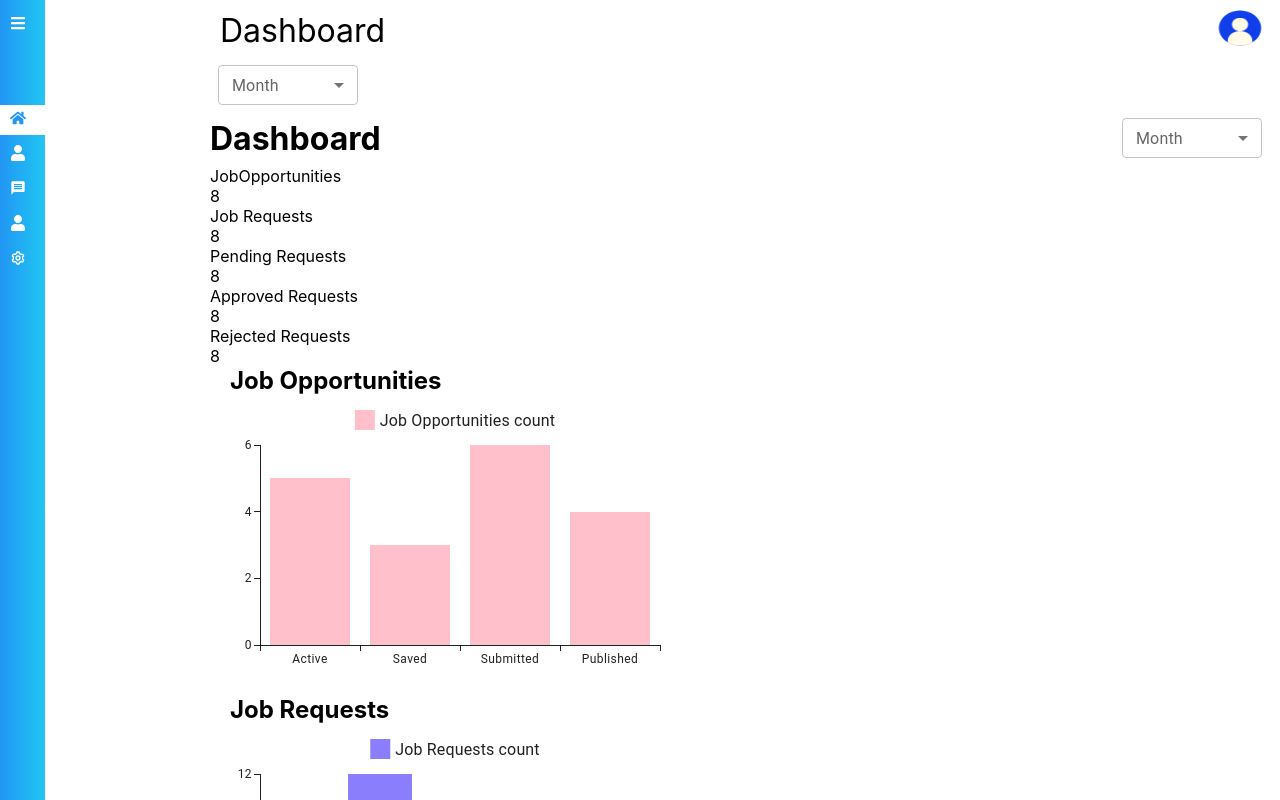
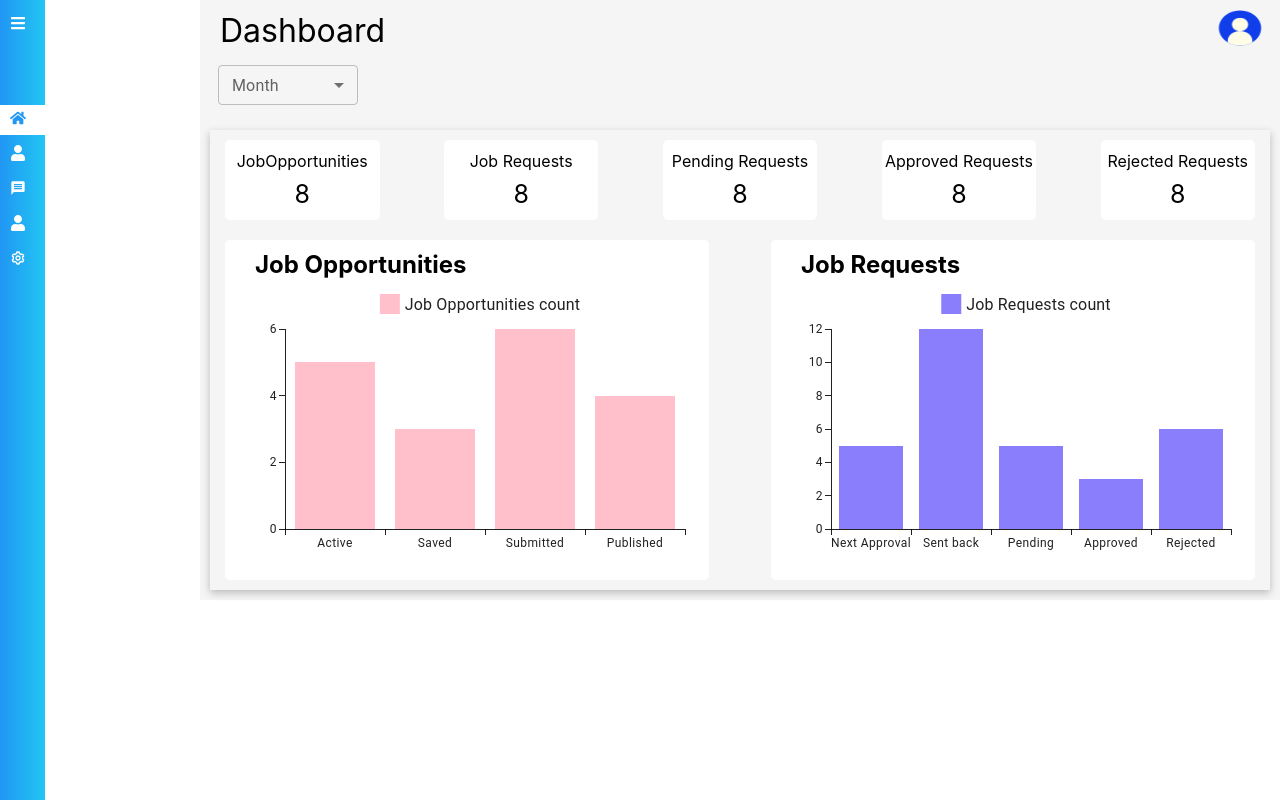
Before and after one commit to vd-vaishoo/rts-layout, a React (Create React App) app: page / in a window 1280 px wide. Shown: the top 800 px of the page. Built offline with nearby package versions, Linux system fonts and the light colour scheme.

Commit message:
Added Dashboard page

```diff
--- a/src/App.css
+++ b/src/App.css
@@ -14,6 +14,8 @@ main {
   width: calc(100vw - 200px);
   position: absolute;
   left: 200px;
+  background-color: #f5f5f5;
+
 }
 
 .title {
@@ -170,3 +172,44 @@ tr{
   min-height: 455px;
   padding: 10px 15px;
 }
+
+
+.chart-container{
+  display: flex;
+  flex-direction: column;
+  /* border: 3px solid rgb(99, 196, 234); */
+  box-shadow: rgba(0, 0, 0, 0.24) 0px 3px 8px;
+
+  height: 460px;
+  padding: 10px 15px;
+}
+.number-boxes{
+  display: flex;
+  justify-content: space-between;
+}
+.num-box{
+  width: 15%;
+  height: 80px;
+  display: flex;
+  flex-direction: column;
+  justify-content: center;
+  align-items: center;
+  background-color: white;
+  border-radius: 5px;
+}
+.box-count{
+  font-size: 25px;
+  padding-top: 8px;
+}
+.charts{
+  padding-top: 20px;
+  display: flex;
+  justify-content: space-between;
+}
+.chart1,.chart2{
+  width: 47%;
+  height: 340px;
+  border-radius: 5px;
+  background-color: white;
+  padding: 10px;
+}
--- a/src/pages/Dashboard.jsx
+++ b/src/pages/Dashboard.jsx
@@ -37,42 +37,7 @@ const Dashboard = () => {
       </div>
 
       {/* Content */}
-      <div className="dashboard-content">
-        <div
-          style={{
-            display: "flex",
-            justifyContent: "space-between",
-            alignItems: "center",
-          }}
-        >
-          <h1>Dashboard</h1>
-          <div>
-            <FormControl
-              className="mui-inputbox"
-              sx={{ m: 1, minWidth: 140 }}
-              size="small"
-            >
-              <InputLabel id="demo-select-small-label">Month</InputLabel>
-              <Select
-                labelId="demo-select-small-label"
-                id="demo-select-small"
-                label="Month"
-              >
-                {/* <MenuItem value="">
-                <em>None</em>
-              </MenuItem> */}
-                <MenuItem value={10}>Month</MenuItem>
-                <MenuItem value={20}>Week</MenuItem>
-                <MenuItem value={30}>Custom</MenuItem>
-              </Select>
-            </FormControl>
-          </div>
-        </div>
-
-        <div className="filters-container">
-          {/* <input className="inputbox" /> */}
-        </div>
-        <div className="chart-container">
+      <div className="chart-container" style={{marginTop:"20px"}}>
           <div className="number-boxes">
             <div className="num-box">
               JobOpportunities <div className="box-count">8</div>
@@ -141,7 +106,6 @@ const Dashboard = () => {
             </div>
           </div>
         </div>
-      </div>
     </div>
   )
 }
```
